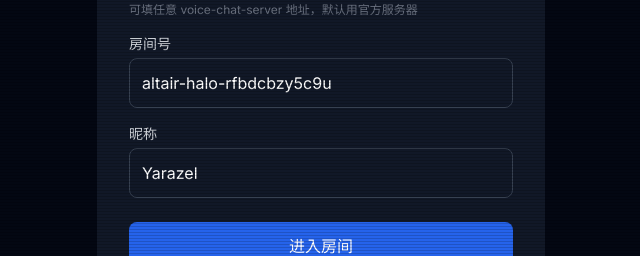
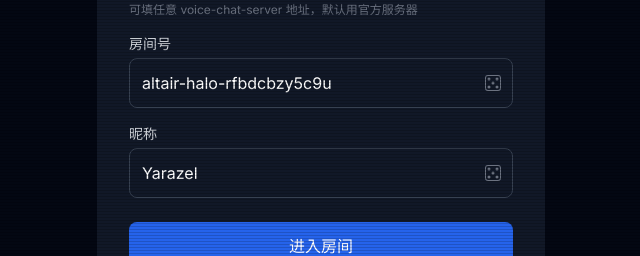
Before and after one commit to icodelife/free4chat, a Next.js app in the folder app/: page / in a window 1280 px wide. Shown: the part 329-585 px from the top of the page, without its empty margins (319-959 px from the left). Built offline with nearby package versions, Linux system fonts and the light colour scheme; no server answers.

Commit message:
恢复随机房间号/昵称按钮

```diff
--- a/app/src/pages/index.tsx
+++ b/app/src/pages/index.tsx
@@ -14,7 +14,30 @@ const DEFAULT_SERVER =
   "https://voice-chat-server.cheng-0b4.workers.dev"
 
 const inputClasses =
-  "w-full rounded-lg border border-gray-700 bg-gray-900 p-3 text-white placeholder-gray-500 focus:border-blue-500 focus:outline-none"
+  "w-full rounded-lg border border-gray-700 bg-gray-900 p-3 pr-10 text-white placeholder-gray-500 focus:border-blue-500 focus:outline-none"
+
+const diceClasses =
+  "text-gray-500 transition hover:text-gray-300 focus:outline-none"
+
+const DiceButton = ({
+  onClick,
+  title,
+}: {
+  onClick: () => void
+  title: string
+}) => (
+  <button onClick={onClick} type="button" className={diceClasses} title={title}>
+    <svg
+      xmlns="http://www.w3.org/2000/svg"
+      viewBox="0 0 16 16"
+      fill="currentColor"
+      className="h-4 w-4"
+    >
+      <path d="M13 1a2 2 0 0 1 2 2v10a2 2 0 0 1-2 2H3a2 2 0 0 1-2-2V3a2 2 0 0 1 2-2h10zM3 0a3 3 0 0 0-3 3v10a3 3 0 0 0 3 3h10a3 3 0 0 0 3-3V3a3 3 0 0 0-3-3H3z" />{" "}
+      <path d="M5.5 4a1.5 1.5 0 1 1-3 0 1.5 1.5 0 0 1 3 0zm8 0a1.5 1.5 0 1 1-3 0 1.5 1.5 0 0 1 3 0zm0 8a1.5 1.5 0 1 1-3 0 1.5 1.5 0 0 1 3 0zm-8 0a1.5 1.5 0 1 1-3 0 1.5 1.5 0 0 1 3 0zm4-4a1.5 1.5 0 1 1-3 0 1.5 1.5 0 0 1 3 0z" />
+    </svg>
+  </button>
+)
 
 export default function Home() {
   const router = useRouter()
@@ -78,16 +101,25 @@ export default function Home() {
 
         <div className="mb-4">
           <label className="mb-1 block text-sm text-gray-300">房间号</label>
+          <div className="relative">
             <input
               className={inputClasses}
               value={roomName}
               onChange={(e) => setRoomName(e.target.value)}
               placeholder="房间号"
             />
+            <span className="absolute inset-y-0 right-0 grid w-10 place-content-center">
+              <DiceButton
+                onClick={() => setRoomName(generateRoomName())}
+                title="随机房间号"
+              />
+            </span>
+          </div>
         </div>
 
         <div className="mb-6">
           <label className="mb-1 block text-sm text-gray-300">昵称</label>
+          <div className="relative">
             <input
               className={inputClasses}
               value={nickName}
@@ -97,6 +129,13 @@ export default function Home() {
                 if (e.key === "Enter") go()
               }}
             />
+            <span className="absolute inset-y-0 right-0 grid w-10 place-content-center">
+              <DiceButton
+                onClick={() => setNickName(generateParticipantName())}
+                title="随机昵称"
+              />
+            </span>
+          </div>
         </div>
 
         <button
```
Lines whose indentation alone changed are shown as unchanged.
